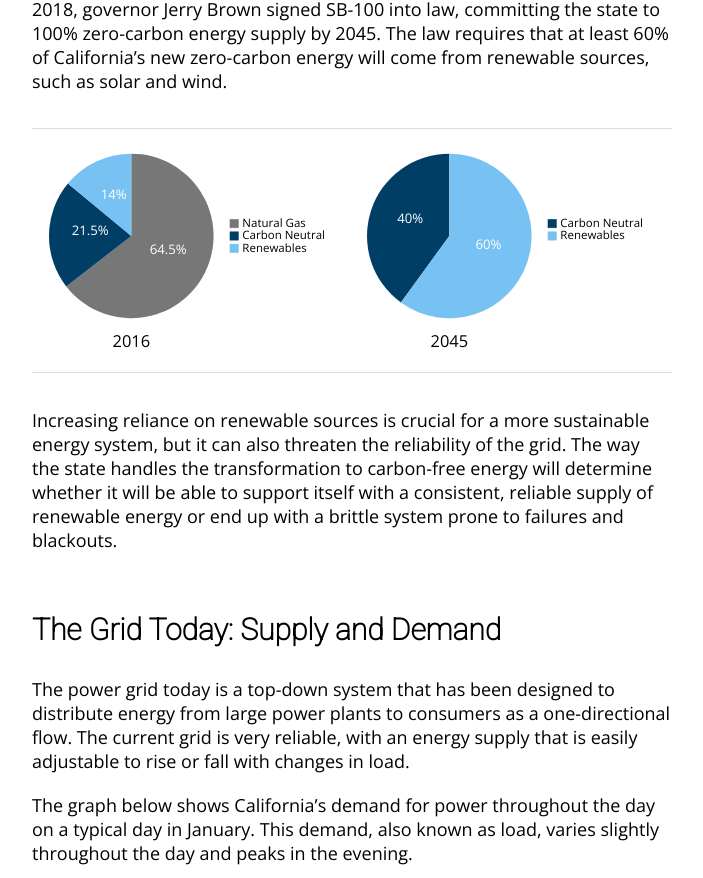
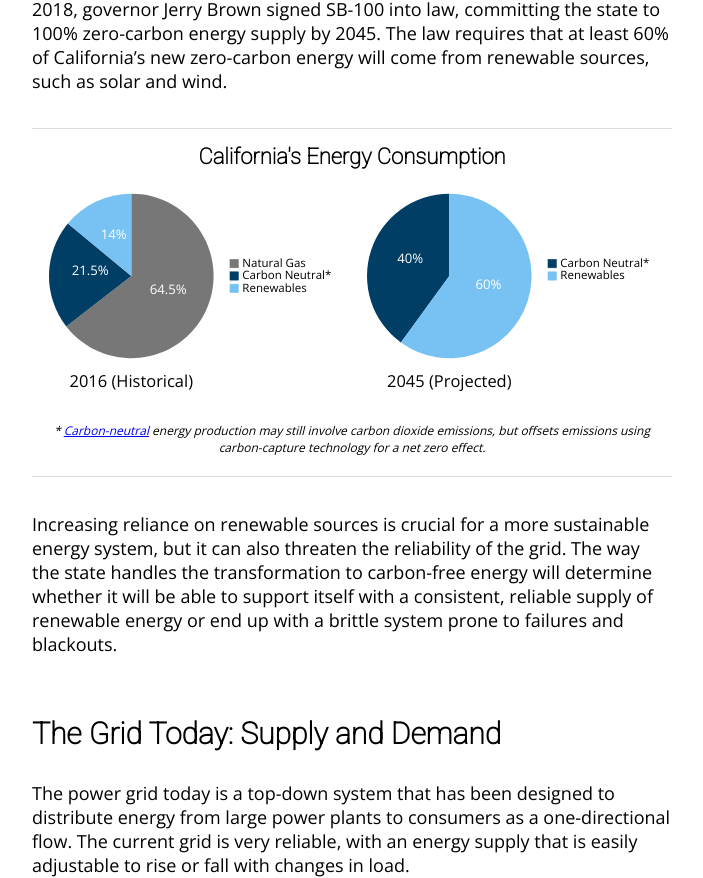
Before and after one commit to ssquires/seedinsights-ca-grid-article, a website: page public/index.html in a window 1280 px wide. Shown: the part 1298-2176 px from the top of the page, without its empty margins (288-991 px from the left). Drawn offline with nearby package versions, Linux system fonts and the light colour scheme; files whose address does not match are found by name; a web font is replaced by a local one.

Commit message:
added title and footnote to pie charts

```diff
--- a/public/index.html
+++ b/public/index.html
@@ -26,14 +26,16 @@
   <p>Do you know where your power comes from? If you are charging your device while reading this article, you are probably plugged in to the local power grid. The router that connects you to the internet, the lights in your building, and your refrigerator are all powered by the grid. We take this power for granted; electricity is always available exactly when we need it.</p>
   <p>Power grids are among the most complex and critical networks in modern-day society. California’s power grid alone is a massive network of generators, transmission lines, and substations that supply over 500,000 megawatts of electricity every day.</p>
   <p>California’s power grid is about to undergo a transformation. In September 2018, governor Jerry Brown signed SB-100 into law, committing the state to 100% zero-carbon energy supply by 2045. The law requires that at least 60% of California’s new zero-carbon energy will come from renewable sources, such as solar and wind.</p>
+  <div class='start-viz'></div>
   <div id='pies'>
-    <hr class='start-viz'>
+    <h3>California's Energy Consumption</h3>
     <svg id='pie-present' width='45%' viewBox='0 20 350 290'>
     </svg>
     <svg id='pie-future' width='45%' viewBox='0 20 350 290'>
     </svg>
-    <hr class='end-viz'>
+    <p class='footnote'>* <a href='https://cleantechrising.com/whats-the-difference-between-carbon-neutral-zero-carbon-and-negative-emissions/'>Carbon-neutral</a> energy production may still involve carbon dioxide emissions, but offsets emissions using carbon-capture technology for a net zero effect.</p>
   </div>
+  <div class='end-viz'></div>
   <p>Increasing reliance on renewable sources is crucial for a more sustainable energy system, but it can also threaten the reliability of the grid. The way the state handles the transformation to carbon-free energy will determine whether it will be able to support itself with a consistent, reliable supply of renewable energy or end up with a brittle system prone to failures and blackouts.</p>
 
   <h2>The Grid Today: Supply and Demand</h2>
--- a/public/js/article.js
+++ b/public/js/article.js
@@ -3,19 +3,19 @@ const pieColorsFuture = ['#003E66', '#77C2F2'];
 
 const presentDayData = [
   {'label': 'Natural Gas', 'value': 64.5},
-  {'label': 'Carbon Neutral', 'value': 21.5},
+  {'label': 'Carbon Neutral*', 'value': 21.5},
   {'label': 'Renewables', 'value': 14}
 ];
 
 const futureData = [
-  {'label': 'Carbon Neutral', 'value': 40},
+  {'label': 'Carbon Neutral*', 'value': 40},
   {'label': 'Renewables', 'value': 60}
 ];
 
 $(document).ready(function() {
   drawMaps();
-  makePieChart('#pie-present', presentDayData, pieColorsNow, '2016');
-  makePieChart('#pie-future', futureData, pieColorsFuture, '2045');
+  makePieChart('#pie-present', presentDayData, pieColorsNow, '2016 (Historical)');
+  makePieChart('#pie-future', futureData, pieColorsFuture, '2045 (Projected)');
   let lineChartData = d3.csv('20190109_CA_DuckCurve.csv').then(function (data) {
     makeLineChart('#energy-demand',
                   'Demand for Energy: 1/9/2019',
--- a/public/style/style.css
+++ b/public/style/style.css
@@ -113,6 +113,11 @@ h2 {
   padding-top: 50px;
 }
 
+h3 {
+  font-family: "Roboto";
+  font-size: 22px;
+  margin-top: 15px;
+}
 p, li{
     font-family: "Open Sans";
     font-size: 18px;
@@ -126,15 +131,23 @@ ul {
 
 hr {
   border: 0;
-  border-top: 1px solid #DDD;
+}
+
+.footnote {
+  font-size: 12px;
+  font-style: italic;
 }
 
 .start-viz {
   margin-top: 25px;
+  margin-bottom: 10px;
+  border-bottom: 1px solid #DDD;
 }
 
 .end-viz {
   margin-bottom: 25px;
+  margin-top: 10px;
+  border-top: 1px solid #DDD;
 }
 
 #article {
```
